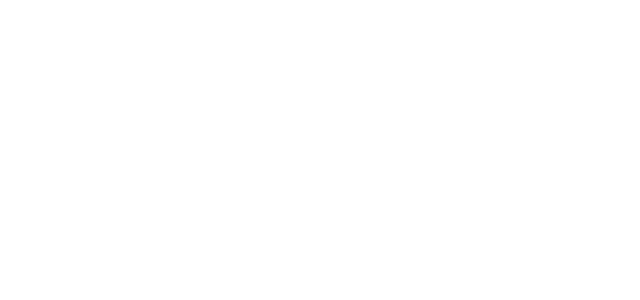
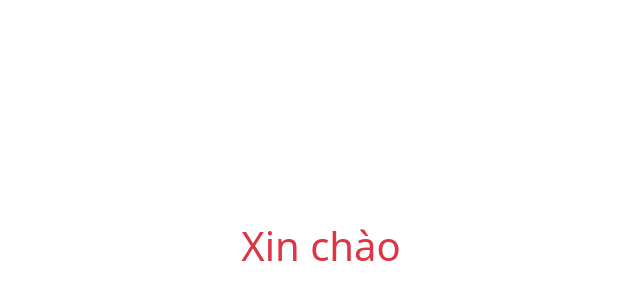
Before and after one commit to chinhpd5/WEB502, a React (Vite) app in the folder web502/: page / in a window 1280 px wide. Shown: the part 150-450 px from the top of the page, without its empty margins (319-959 px from the left). Built offline with nearby package versions, Linux system fonts and the light colour scheme; data requests are answered from the project's data file.

Commit message:
bootstrap

```diff
--- a/web502/package.json
+++ b/web502/package.json
@@ -11,6 +11,7 @@
   },
   "dependencies": {
     "axios": "^1.7.7",
+    "bootstrap": "^5.3.3",
     "react": "^18.3.1",
     "react-dom": "^18.3.1"
   },
--- a/web502/src/App.tsx
+++ b/web502/src/App.tsx
@@ -2,6 +2,7 @@
 import './App.css'
 import IProduct from './interface/Product'
 import { instance } from './config/configAxios'
+import ListProduct from './components/ListProduct'
 
 
 function App() {
@@ -29,7 +30,11 @@
 
   return (
     <>
-
+      <h1 className='text-danger'>Xin chào</h1>
+      {/* <ListProduct/> */}
+      {/*
+        Hiển danh sách sản phẩm (products) bằng bootstrap
+      */}
     </>
   )
 }
--- a/web502/src/main.tsx
+++ b/web502/src/main.tsx
@@ -2,6 +2,8 @@
 import { createRoot } from 'react-dom/client'
 import App from './App.tsx'
 import './index.css'
+import 'bootstrap/dist/css/bootstrap.min.css'
+import 'bootstrap/dist/js/bootstrap.bundle.min.js'
 
 createRoot(document.getElementById('root')!).render(
   <StrictMode>
```
Also changed, not shown: 1 other file (tests, documents, lock files or other folders).
